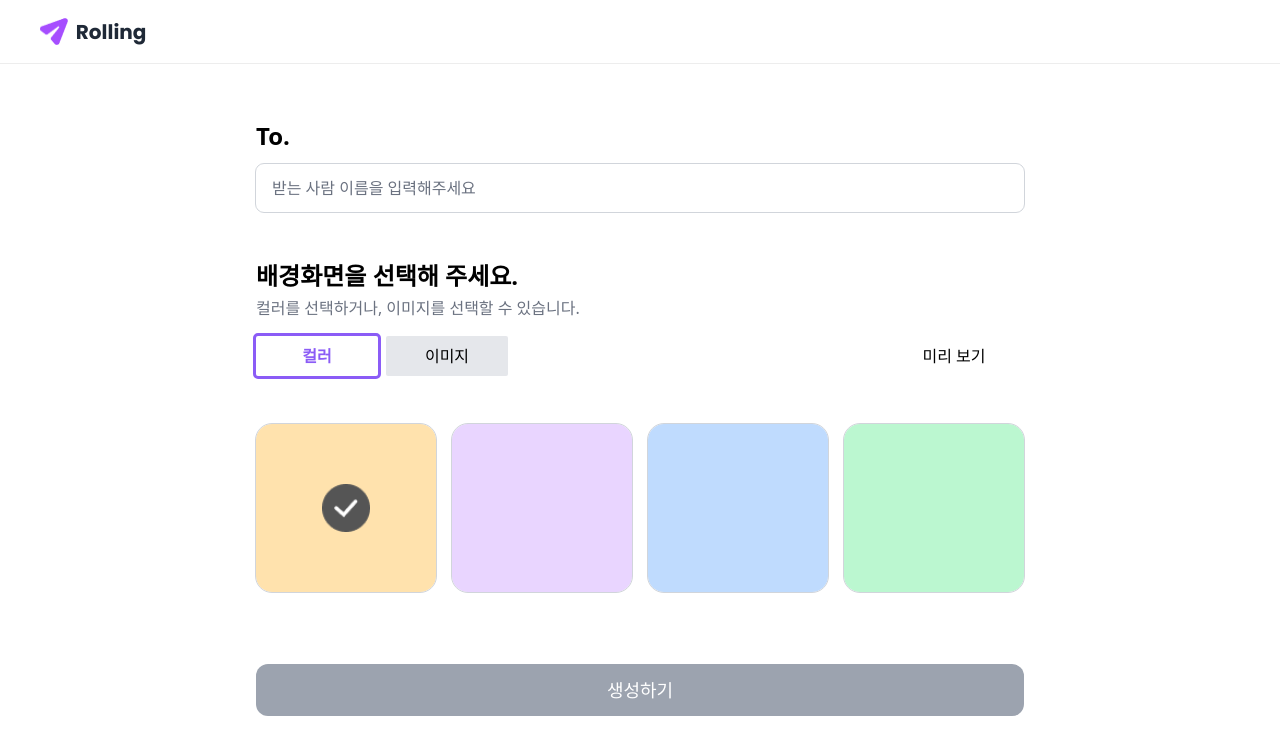
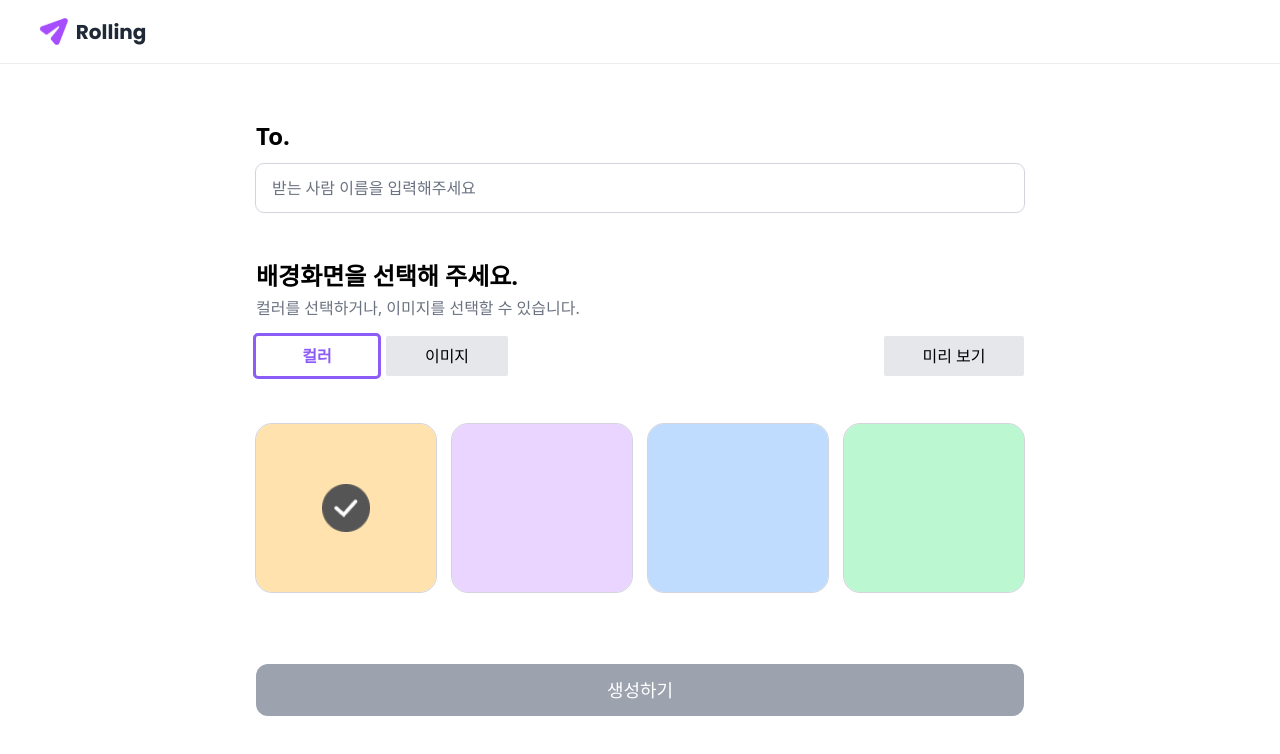
Before and after one commit to codeit-8-Sprint-Part2-Project/Rolling, a React (Create React App) app: page /post in a window 1280 px wide. Shown: the top 754 px of the page. Built offline with nearby package versions, Linux system fonts and the light colour scheme; a web font is replaced by a local one.

Commit message:
Design: 미리보기 창 미디어 쿼리 적용
(cherry picked from commit d8b9987dd519ba0f7c0559940be5ed11c2a32f5b)

```diff
--- /dev/null
+++ b/src/pages/postTheme/UI/PreviewPlusCard.tsx
@@ -0,0 +1,17 @@
+import plusIcon from "../../../assets/icons/plus.svg";
+
+function PreviewPlusCard() {
+  return (
+    <section className="w-full pt-[7.0625rem] max-md:pt-8 pb-[2.375rem] bg-no-repeat bg-cover">
+      <div className="max-w-[40rem] mx-auto px-6 grid grid-cols-2  gap-x-6 gap-y-7 relative max-[1248px]:grid-cols-2 max-[1248px]:gap-4 max-md:grid-cols-1">
+        <div className="h-40 aspect-w-16 aspect-h-9 rounded-2xl bg-white flex justify-center items-center cursor-pointer max-[1200px]:h-[17.75rem] max-md:h-[14.375rem]">
+          <div className="absolute m-auto w-14 h-14 rounded-full bg-[#555555] flex justify-center items-center">
+            <img src={plusIcon} alt="Plus" />
+          </div>
+        </div>
+      </div>
+    </section>
+  );
+}
+
+export default PreviewPlusCard;
--- a/src/pages/postTheme/components/ThemePreview.tsx
+++ b/src/pages/postTheme/components/ThemePreview.tsx
@@ -2,7 +2,7 @@ import React, { useState, useEffect } from "react";
 import Modal from "react-modal";
 import { ThemePreviewProps } from "../constants/propTypes";
 import { getColorClass } from "../utils/getColorClass";
-import PlusCard from "../../PostPage/components/PlusCard";
+import PreviewPlusCard from "../../postTheme/UI/PreviewPlusCard";
 
 // backgroundColorClass  themeData.backgroundImageURL
 interface ExtendedThemePreviewProps extends ThemePreviewProps {
@@ -39,7 +39,7 @@ const ThemePreview: React.FC<ExtendedThemePreviewProps> = ({ themeData }) => {
         type="button"
         onClick={handleOpenModal}
         className={`absolute right-0 w-[140px] h-full max-md:w-[122px] rounded-sm ${
-          isDisabled ? "bg-gray-248" : "bg-violet-548 text-white"
+          isDisabled ? "bg-gray-200" : "bg-violet-500 text-white"
         }`}
         disabled={isDisabled}
       >
@@ -52,32 +52,32 @@ const ThemePreview: React.FC<ExtendedThemePreviewProps> = ({ themeData }) => {
         className="fixed inset-0 flex items-center justify-center"
         overlayClassName="fixed inset-0 bg-black bg-opacity-75"
       >
-        <div className="flex flex-col bg-white rounded-lg overflow-auto max-h-[80vh] w-full max-w-5xl p-6 max-[1248px]:mx-6">
-          <div className="flex flex-col h-full">
-            <header className="h-[4.25rem] bg-white top-0 z-10 border-b border-solid border-[#EDEDED] flex-shrink-0">
+        <div className="flex flex-col bg-white rounded-lg overflow-hidden max-h-[80vh] w-full max-w-5xl p-6 max-[1248px]:mx-6">
+          <div className="flex flex-col h-4/5">
+            <header className="h-[4.25rem] bg-white top-0 z-10 border-b border-solid border-[#EDEDED] flex-shrink-0 max-md:h-12">
               <div className="h-full max-w-[78rem] mx-auto px-6 flex items-center">
-                <span className="text-[1.75rem] leading-[2.625rem] font-bold text-lg text-[#2B2B2B] grow">
+                <span className="text-[1.75rem] leading-[2.625rem] font-bold text-lg text-[#2B2B2B] grow max-md:text-[10px]">
                   To. {themeData.name}
                 </span>
               </div>
             </header>
             <main
               className={`pb-60 bg-no-repeat bg-cover ${backgroundColorClass}`}
-              style={{
-                backgroundImage: `url(${themeData.backgroundImageURL})`,
-                backgroundSize: "cover",
-              }}
+              style={
+                themeData.backgroundImageURL
+                  ? {
+                      backgroundImage: `url(${themeData.backgroundImageURL})`,
+                      backgroundSize: "cover",
+                    }
+                  : {}
+              }
             >
-              <section className="w-full pt-[7.0625rem] max-md:pt-8 pb-[2.375rem] bg-no-repeat bg-cover">
-                <div className="max-w-[40rem] mx-auto px-6 grid grid-cols-3 gap-x-6 gap-y-7 relative max-[1248px]:grid-cols-2 max-[1248px]:gap-4 max-md:grid-cols-1">
-                  <PlusCard />
-                </div>
-              </section>
+              <PreviewPlusCard />
             </main>
           </div>
           <button
             onClick={handleCloseModal}
-            className="w-full mt-4 p-2 bg-violet-548 text-white rounded"
+            className="w-full mt-4 p-2 bg-violet-500 text-white rounded"
           >
             닫기
           </button>
--- a/src/pages/postTheme/components/ThemeTypeSelection.tsx
+++ b/src/pages/postTheme/components/ThemeTypeSelection.tsx
@@ -18,23 +18,25 @@ const ThemeTypeSelection: React.FC<ThemeTypeSelectionProps> = ({
   const { themeData } = useThemeContext();
   const updateThemeData = useUpdateThemeData(setThemeData);
 
-  // isThemeType이 변경될 때 selectedImageUrl 업데이트
+  // isThemeType이 변경될 때 selectedImageUrd, selectedColor 업데이트
   useEffect(() => {
     if (isThemeType) {
       setSelectedImageUrl(null);
+      setSelectedColor("beige");
+      updateThemeData("backgroundColor", "beige");
     } else {
       setSelectedColor("beige");
     }
-  }, [isThemeType, selectedImageUrl, setIsButtonDisabled]);
+  }, [isThemeType, setIsButtonDisabled, updateThemeData]);
 
-  // selectedImageUrl이 null일 때 themeData 업데이트
+  // selectedImageUrl이 null일 때 themeData 초기화
   useEffect(() => {
     if (selectedImageUrl === null) {
       updateThemeData("backgroundImageURL", null);
     }
   }, [selectedImageUrl, setThemeData]);
 
-  // 테마 타입의 가시성을 관리하는 이벤트 핸들러, 기본 값은 컬러
+  // 테마 타입의 가시성을 관리하는 이벤트 핸들러, 기본 값 컬러
   const handleShowColorOptions = () => {
     setIsThemeType(true);
     setIsButtonDisabled(false);
```
